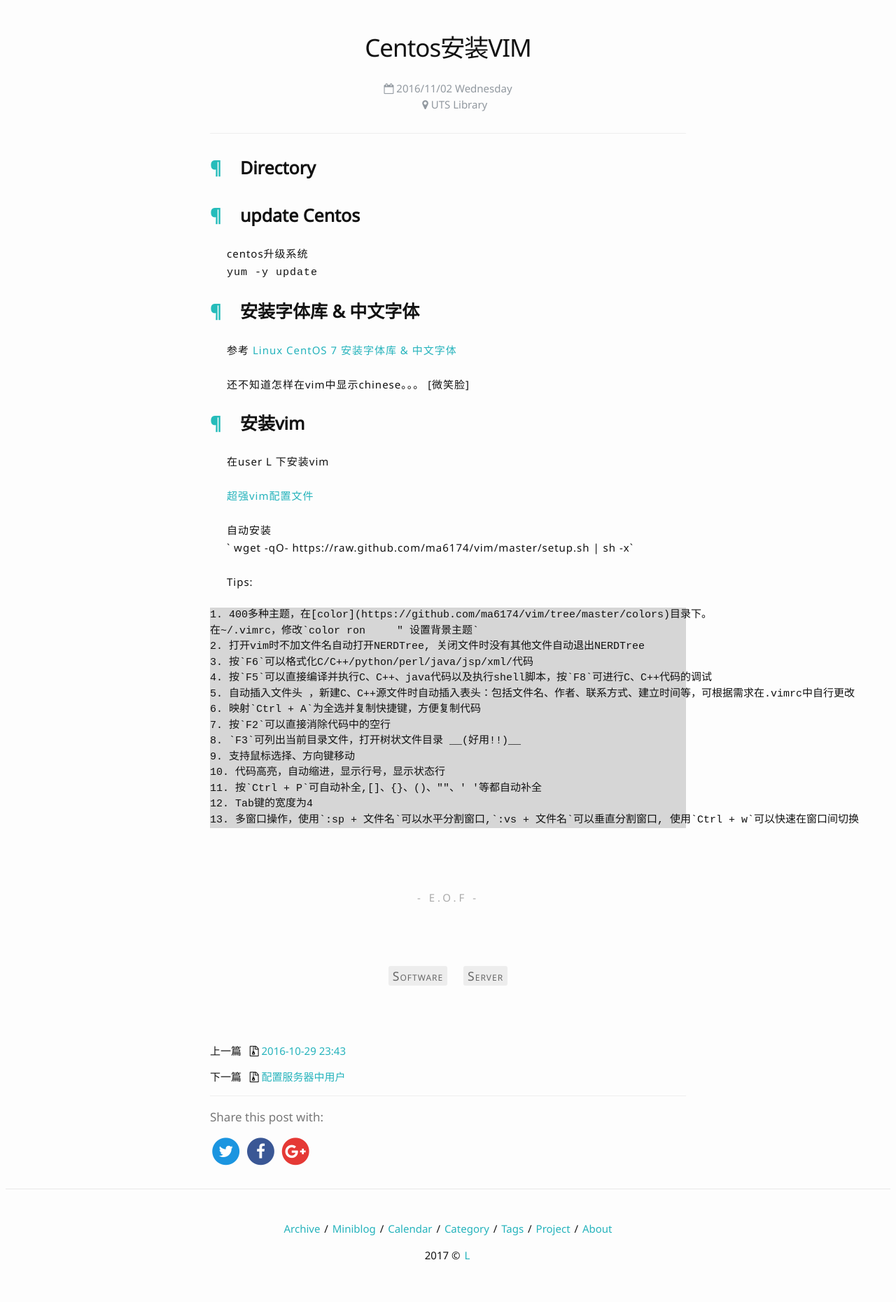
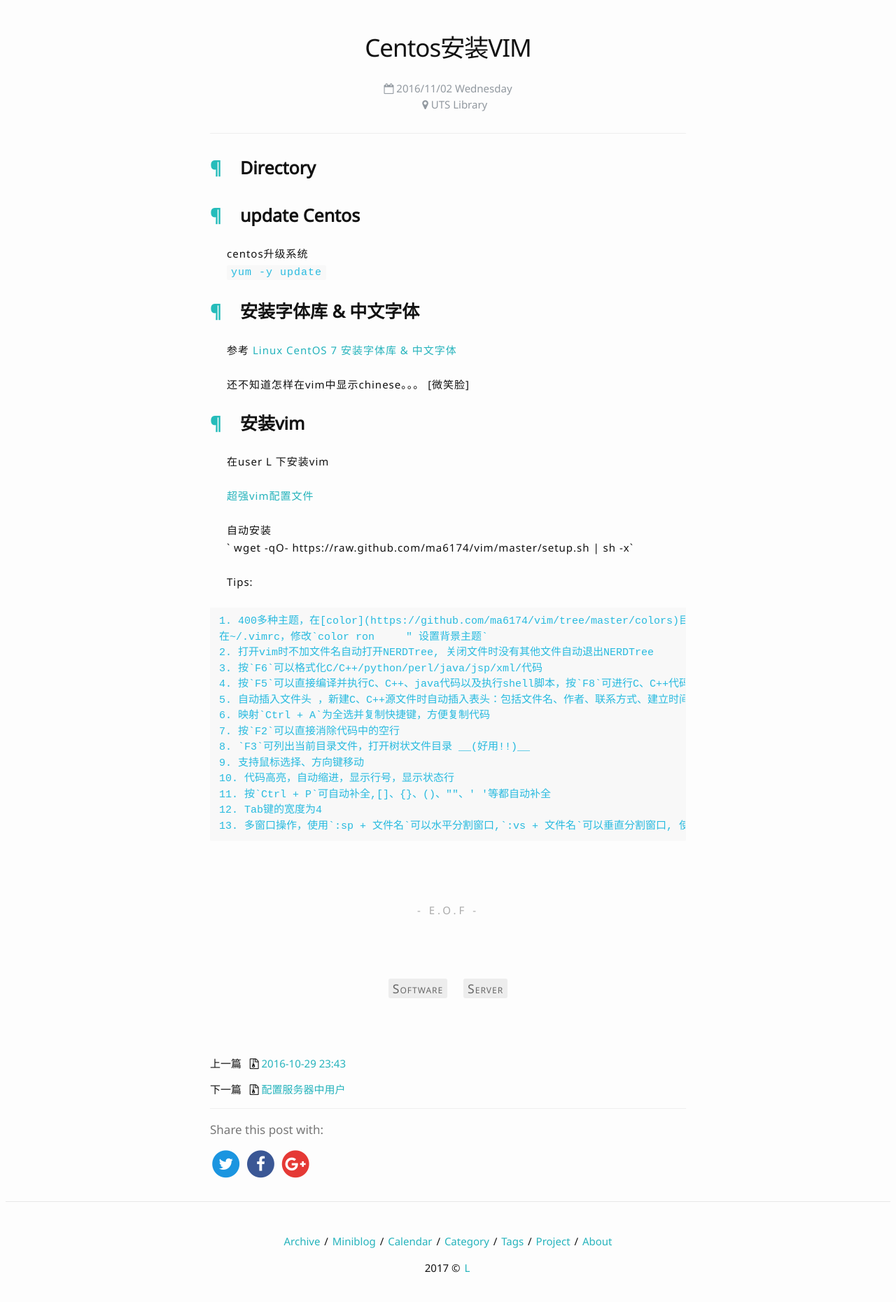
Before and after one commit to liuyanfight/liuyanfight.github.io, a Jekyll site: the page built from _posts/2016-11-02-centos-vim.md, in a window 1280 px wide. Shown: the whole page at 70% size. Built offline with Jekyll 4.4.1, drawn with Linux system fonts in a browser that asks for light colours; nearby versions of some CDN libraries; comment, search, counter and statistics services are not loaded.

Commit message:
try code

```diff
--- a/_sass/_base.scss
+++ b/_sass/_base.scss
@@ -179,6 +179,29 @@ hr {
 /**
  * Code formatting
  */
+pre,
+code {
+    font-size: 15px;
+    border: 1px solid #f8f8f8;
+    border-radius: 3px;
+    background-color: #f8f8f8;
+    color: #27badf;
+}
+
+code {
+    padding: 1px 5px;
+}
+
+pre {
+    padding: 8px 12px;
+    overflow-x: auto;
+
+    > code {
+        border: 0;
+        padding-right: 0;
+        padding-left: 0;
+    }
+}
 
 
 /**
--- a/_sass/_syntax-highlighting.scss
+++ b/_sass/_syntax-highlighting.scss
@@ -6,7 +6,7 @@
     @extend %vertical-rhythm;
 
     .highlighter-rouge & {
-      background: #D6D6D6;
+      background: #f8f8f8;
     }
 
     .c     { color: #998; font-style: italic } // Comment
```
